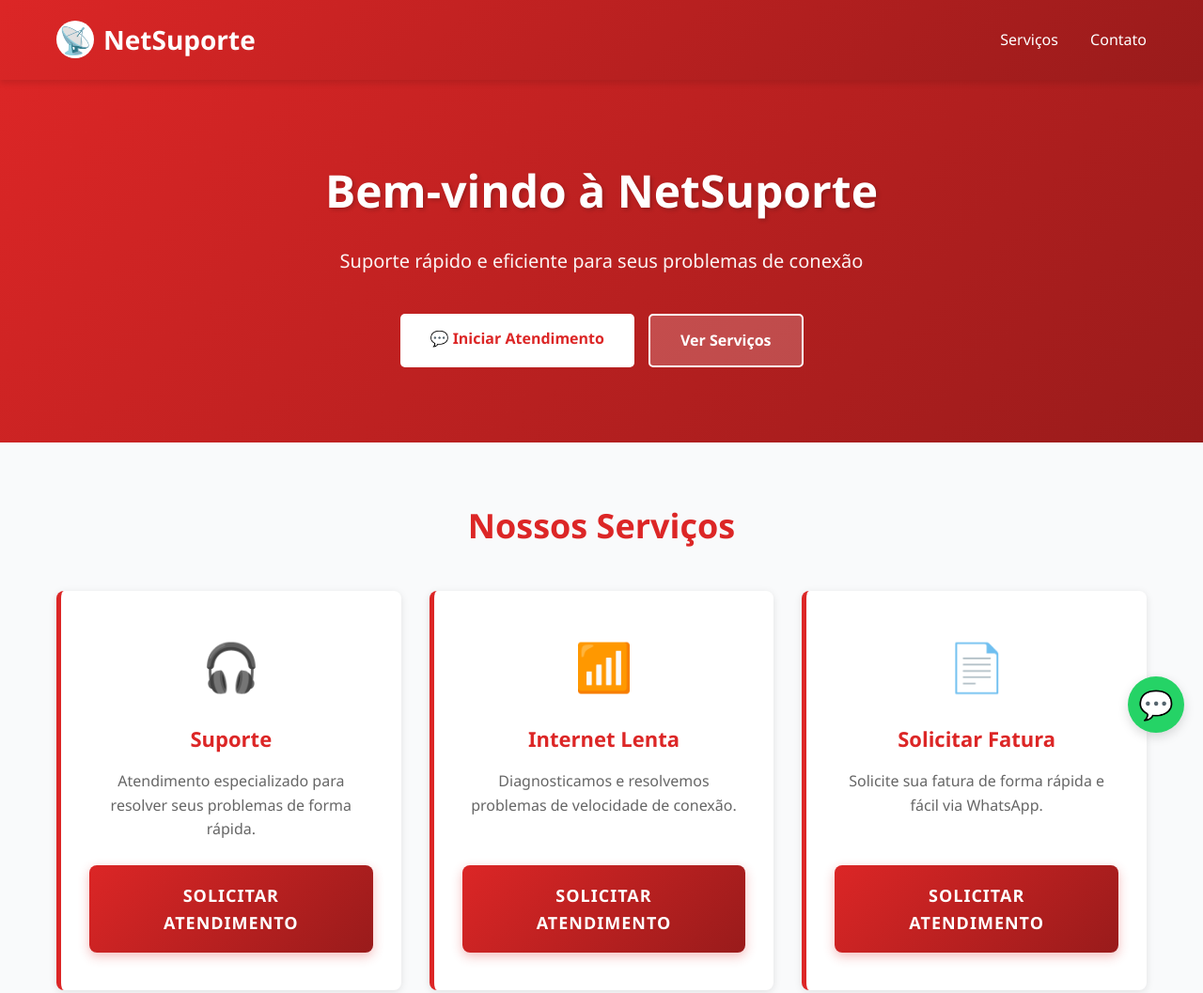
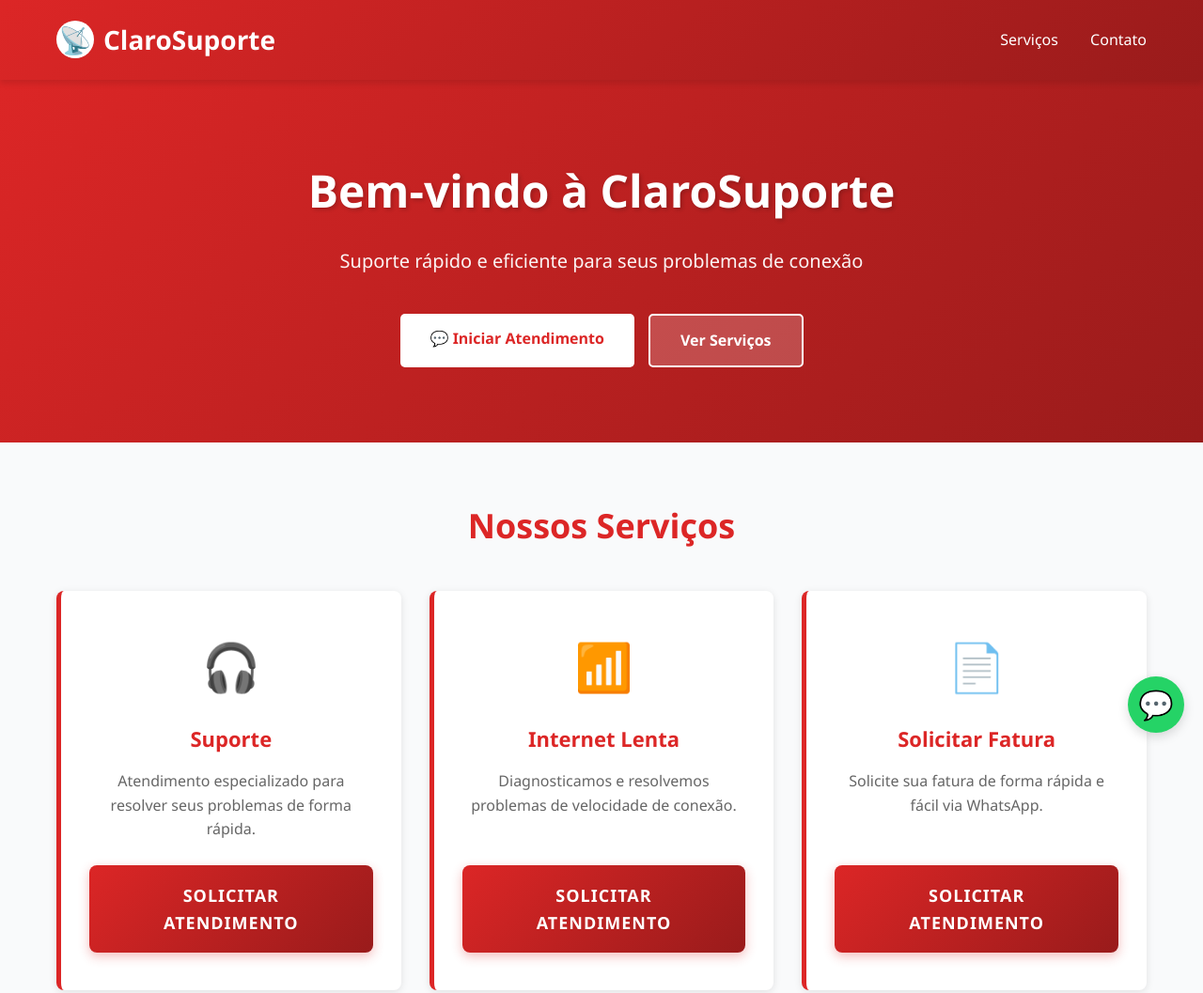
Before and after one commit to danilodoamaraloliveira39-cmd/atendimento-dr-manuten-o, a plain HTML site: page index.html in a window 1280 px wide. Shown: the top 1057 px of the page at 94% size. Drawn offline with Linux system fonts and the light colour scheme.

Commit message:
index.html

```diff
--- a/index.html
+++ b/index.html
@@ -352,7 +352,7 @@
         <div class="header-container">
             <div class="logo">
                 <div class="logo-icon">📡</div>
-                <span>NetSuporte</span>
+                <span>ClaroSuporte</span>
             </div>
             <nav>
                 <a href="#servicos">Serviços</a>
@@ -364,7 +364,7 @@
     <!-- Hero Section -->
     <section class="hero">
         <div class="hero-container">
-            <h1>Bem-vindo à NetSuporte</h1>
+            <h1>Bem-vindo à ClaroSuporte</h1>
             <p>Suporte rápido e eficiente para seus problemas de conexão</p>
             <div class="hero-buttons">
                 <a href="https://wa.me/5519982717700?text=Olá%20NetSuporte!%20Gostaria%20de%20iniciar%20um%20atendimento." class="btn btn-primary">💬 Iniciar Atendimento</a>
```
